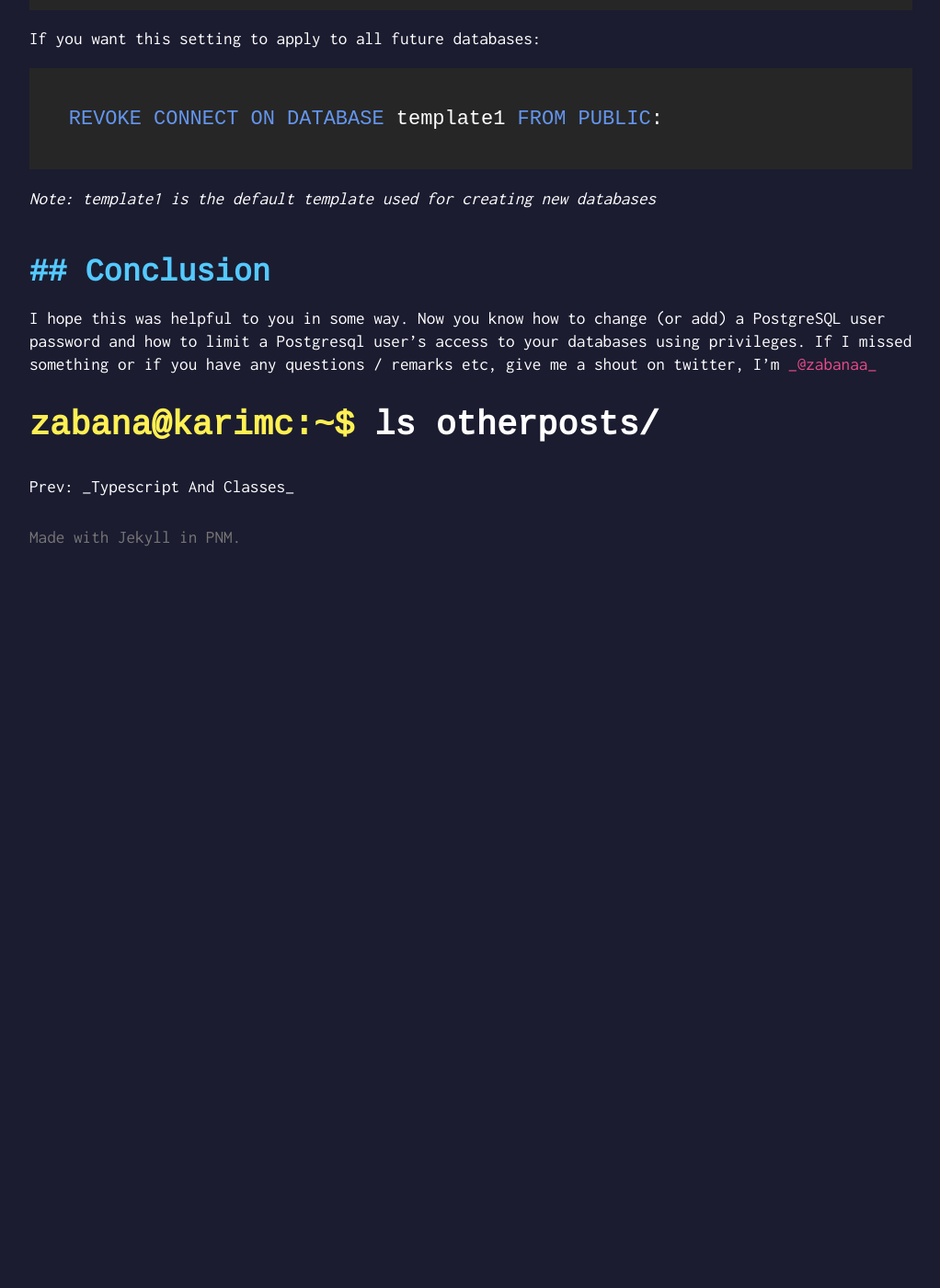
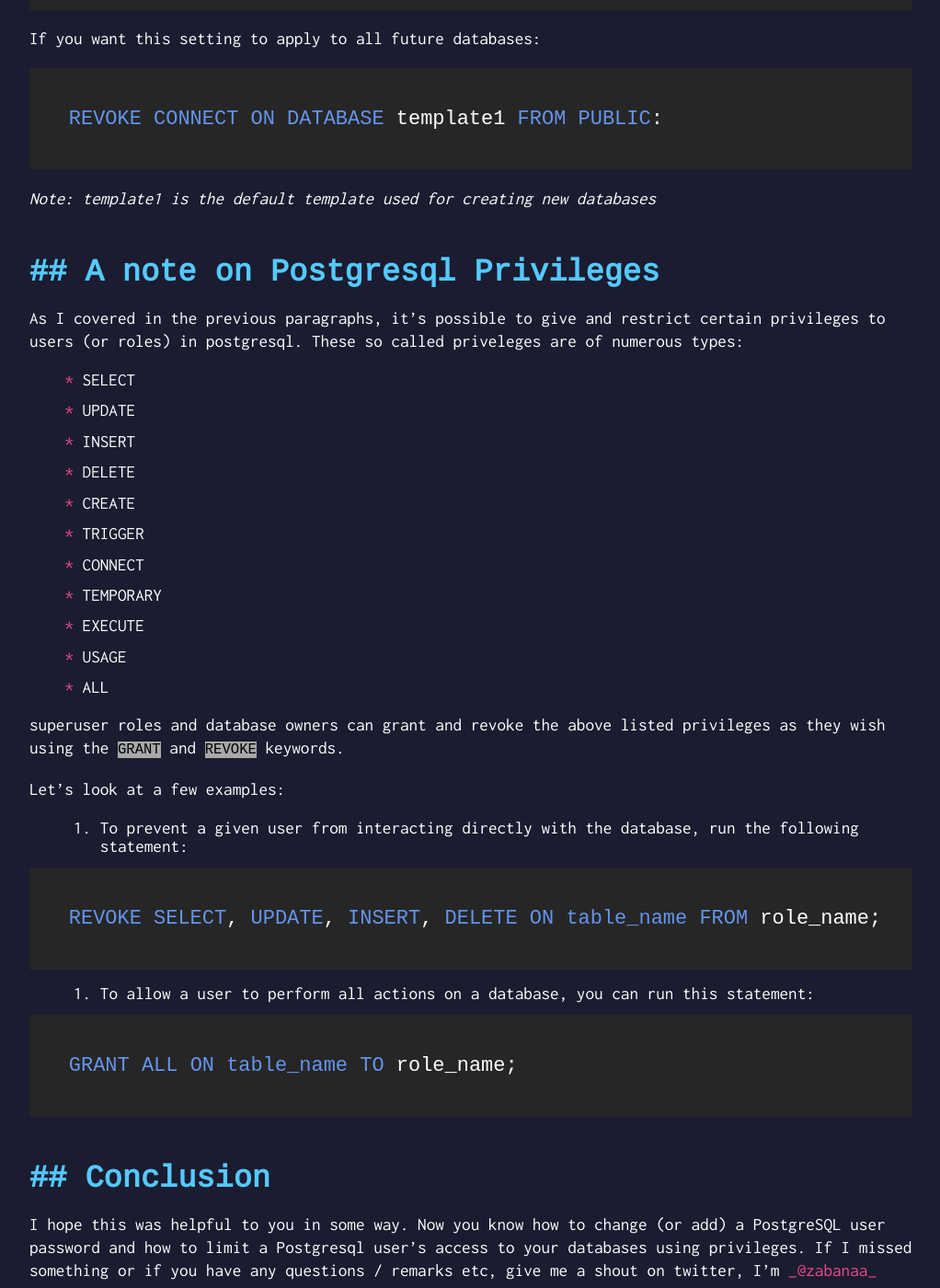
Before and after one commit to Zabanaa/zabanaa.github.io, a Jekyll site: the page built from _posts/2017-09-13-postgresql-password-and-privileges.md, in a window 1280 px wide and 1400 px high, scrolled down 1665 px. Shown: the whole window at 92% size, without its empty margins (16-1038 px from the left). Built offline with Jekyll 4.4.1, drawn with Linux system fonts in a browser that asks for light colours; before the commit the page ends 2295 px from its top, so only the background shows below that.

Commit message:
add list of privileges to the article

````diff
--- a/_posts/2017-09-13-postgresql-password-and-privileges.md
+++ b/_posts/2017-09-13-postgresql-password-and-privileges.md
@@ -59,6 +59,43 @@ REVOKE CONNECT ON DATABASE template1 FROM PUBLIC:
 ```
 _Note: template1 is the default template used for creating new databases_
 
+## A note on Postgresql Privileges
+
+As I covered in the previous paragraphs, it's possible to give and restrict
+certain privileges to users (or roles) in postgresql. These so called priveleges
+are of numerous types:
+
+* SELECT
+* UPDATE
+* INSERT
+* DELETE
+* CREATE
+* TRIGGER
+* CONNECT
+* TEMPORARY
+* EXECUTE
+* USAGE
+* ALL
+
+superuser roles and database owners can grant and revoke the above listed
+privileges as they wish using the `GRANT` and `REVOKE` keywords.
+
+Let's look at a few examples:
+
+1. To prevent a given user from interacting directly with the database, run the
+following statement:
+
+```sql
+REVOKE SELECT, UPDATE, INSERT, DELETE ON table_name FROM role_name;
+```
+
+2. To allow a user to perform all actions on a database, you can run this
+statement:
+
+```sql
+GRANT ALL ON table_name TO role_name;
+```
+
 ## Conclusion
 
 I hope this was helpful to you in some way. Now you know how to change (or add)
````
